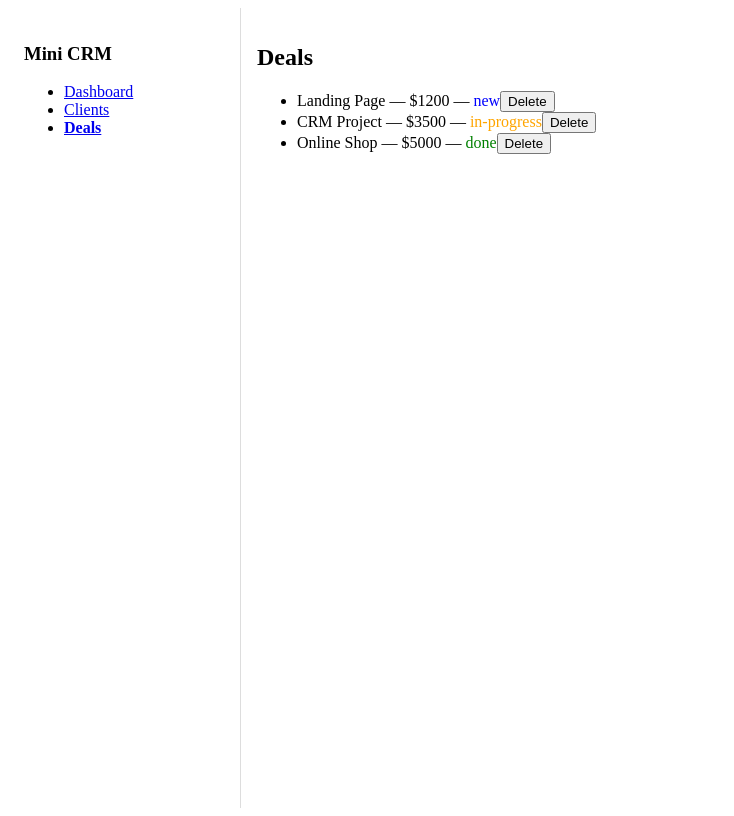
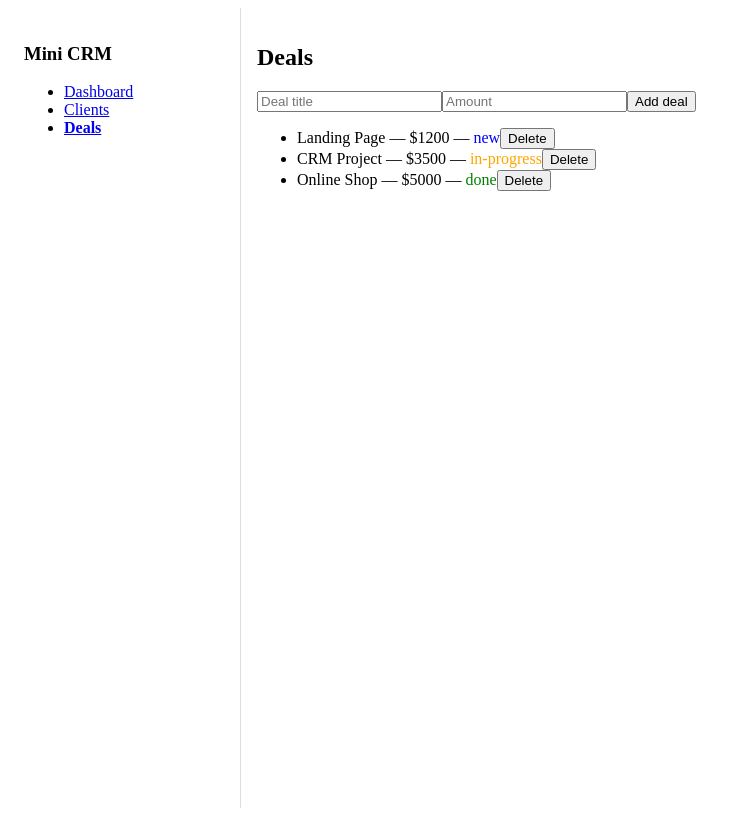
Before and after one commit to vasilyefff/mini-crm, a React (Vite) app: page /deals in a window 1280 px wide. Shown: the whole page, without its empty margins (0-734 px from the left). Built offline with nearby package versions, Linux system fonts and the light colour scheme.

Commit message:
Add clients and deals CRUD with validation and localStorage

```diff
--- a/src/pages/ClientsPage.jsx
+++ b/src/pages/ClientsPage.jsx
@@ -1,9 +1,17 @@
 import { clients } from "../data/clients";
-import { useState } from "react";
+import { useState, useEffect } from "react";
 
 export default function ClientsPage() {
-	const [clientsList, setClientsList] = useState(clients);
+	const [clientsList, setClientsList] = useState(() => {
+		const stored = localStorage.getItem("clients");
+		return stored ? JSON.parse(stored) : clients;
+	});
 	const [newClientName, setNewClientName] = useState("");
+
+	useEffect(() => {
+		localStorage.setItem("clients", JSON.stringify(clientsList));
+	}, [clientsList]);
+
 
 	const handleDeleteClient = (id) => {
 		setClientsList((prev) => prev.filter((client) => client.id !== id));
--- a/src/pages/DealsPage.jsx
+++ b/src/pages/DealsPage.jsx
@@ -1,5 +1,5 @@
 import { deals } from "../data/deals"
-import { useState } from "react"
+import { useState, useEffect } from "react"
 
 const dealStatusColor = {
 	"new": "blue",
@@ -8,7 +8,37 @@ const dealStatusColor = {
 }
 
 export default function DealsPage() {
-	const [dealsList, setDealsList] = useState(deals);
+	const [dealsList, setDealsList] = useState(() => {
+		const stored = localStorage.getItem("deals");
+		return stored ? JSON.parse(stored) : deals;
+	});
+	const [newDealTitle, setNewDealTitle] = useState("")
+	const [newDealAmount, setNewDealAmount] = useState("")
+	const [dealError, setDealError] = useState("");
+
+	useEffect(() => {
+		localStorage.setItem("deals", JSON.stringify(dealsList));
+	}, [dealsList]);
+
+	const handleAddDeal = () => {
+		if (!newDealTitle || !newDealAmount) {
+			setDealError("Title and amount are required");
+			return;
+		}
+
+		const newDeal = {
+			id: Date.now(),
+			title: newDealTitle,
+			amount: Number(newDealAmount),
+			status: "new",
+		};
+
+		setDealsList((prev) => [...prev, newDeal]);
+		setNewDealTitle("");
+		setNewDealAmount("");
+		setDealError("");
+	};
+
 
 	const handleDeleteDeal = (id) => {
 		setDealsList((prev) => prev.filter((deal) => deal.id !== id));
@@ -18,6 +48,25 @@ export default function DealsPage() {
 	return (
 		<div>
 			<h2>Deals</h2>
+
+			{dealError && <p style={{ color: "red" }}>{dealError}</p>}
+			<input
+				type="text"
+				placeholder="Deal title"
+				value={newDealTitle}
+				onChange={(e) => setNewDealTitle(e.target.value)}
+			/>
+
+			<input
+				type="number"
+				placeholder="Amount"
+				value={newDealAmount}
+				onChange={(e) => setNewDealAmount(e.target.value)}
+			/>
+			<button onClick={handleAddDeal}>
+				Add deal
+			</button>
+
 
 			{dealsList.length === 0 ? (<p>No deals yet</p>) : (
 				<ul>
```
